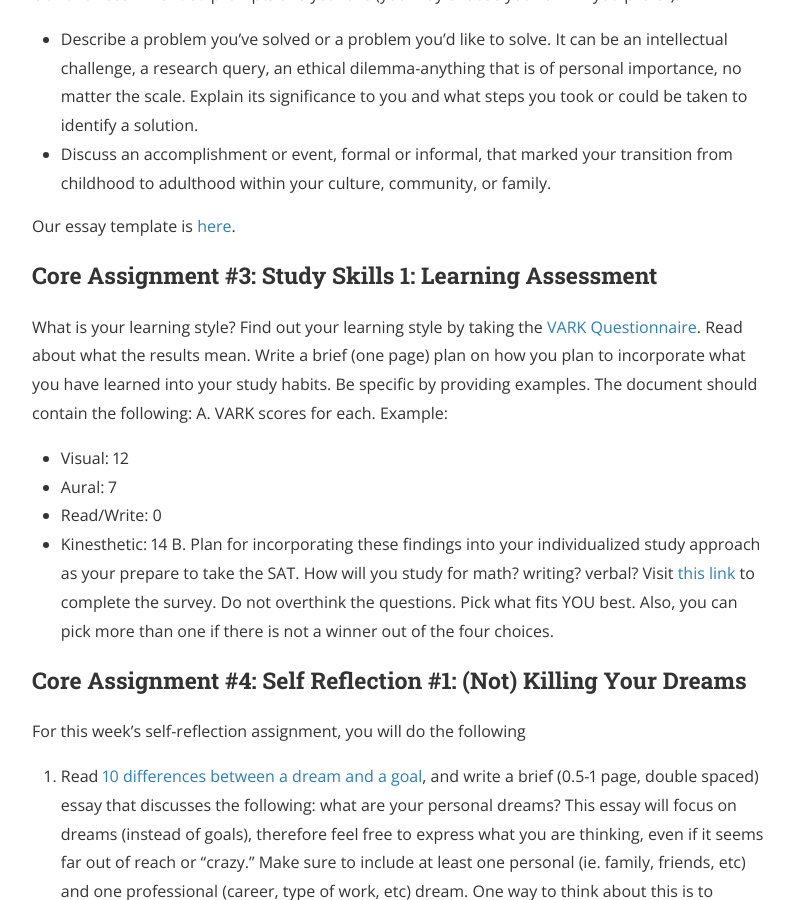
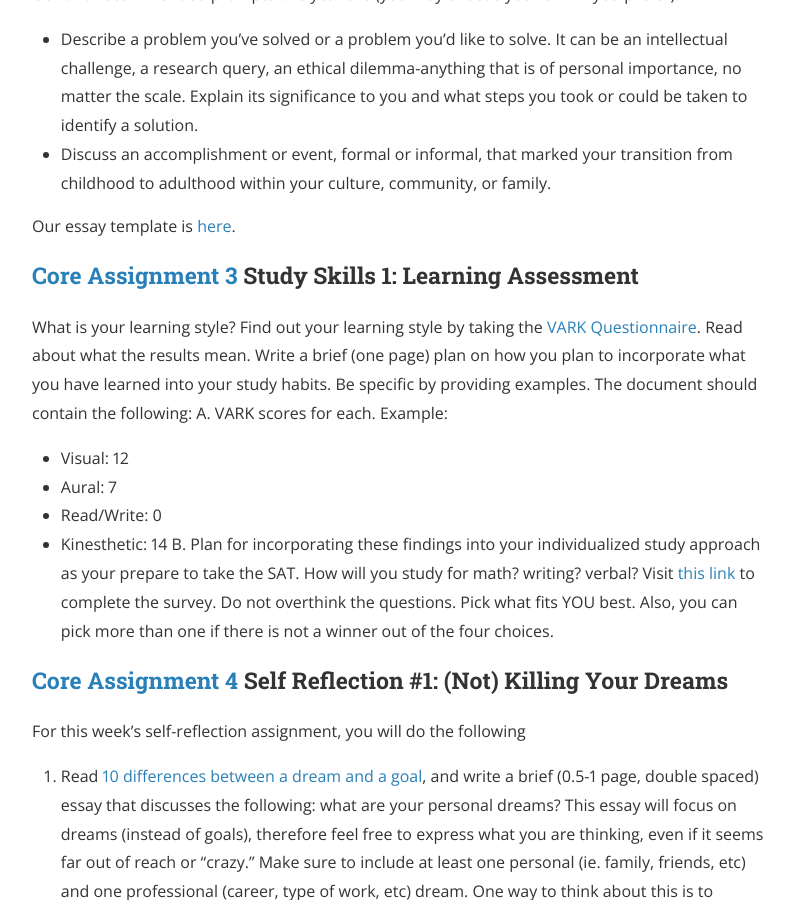
Before and after one commit to wrgr/cppbook, a Jekyll site: the page built from assignments.md, in a window 1280 px wide and 900 px high, scrolled down 1702 px. Shown: the whole window, without its empty margins (240-1034 px from the left). Built offline with Jekyll 4.4.1, drawn with Linux system fonts in a browser that asks for light colours; nearby versions of some CDN libraries; a style sheet for code colours, icons or effects is not loaded; part of the change alters nothing that is shown.

Commit message:
trying md tags

```diff
--- a/assignments.md
+++ b/assignments.md
@@ -41,7 +41,7 @@ Our two recommended prompts this year are (you may choose your own if you prefer
 
 A template that meets this standard is [here](/cppbook/assets/cpp_template_outline.doc).
 
-### Core Assignment #2:  Common App Essay #1 Revision 1 [](#ca002)
+### Core Assignment #2:  Common App Essay #1 Revision 1
 
 Please select and complete an essay on one of the topics for next year’s Common App. The prompts can be found in the Application Prep section of this book. Be sure that you label your essay with your name, assignment number, and prompt. Your essay must be between 250 – 650 words. Aim for at least 500. We will recommend a prompt this year!
 
@@ -51,7 +51,7 @@ Our two recommended prompts this year are (you may choose your own if you prefer
 
 Our essay template is [here](/cppbook/assets/cpp_essay_template.doc).
 
-### Core Assignment #3:  Study Skills 1: Learning Assessment [](#ca003)
+### [Core Assignment 3](#ca003) Study Skills 1: Learning Assessment
 
 What is your learning style?
 Find out your learning style by taking the [VARK Questionnaire](http://vark-learn.com/the-vark-questionnaire/the-vark-questionnaire-for-younger-people/). Read about what the results mean. Write a brief (one page) plan on how you plan to incorporate what you have learned into your study habits. Be specific by providing examples.
@@ -64,7 +64,7 @@ A.	VARK scores for each. Example:
 B.	Plan for incorporating these findings into your individualized study approach as your prepare to take the SAT. How will you study for math? writing? verbal?
 Visit [this link](http://vark-learn.com/the-vark-questionnaire/the-vark-questionnaire-for-younger-people/) to complete the survey. Do not overthink the questions. Pick what fits YOU best. Also, you can pick more than one if there is not a winner out of the four choices.
 
-### Core Assignment #4:  Self Reflection #1: (Not) Killing Your Dreams
+### [Core Assignment 4](#ca004)  Self Reflection #1: (Not) Killing Your Dreams
 
 For this week’s self-reflection assignment, you will do the following
 1.	Read [10 differences between a dream and a goal](https://timemanagementninja.com/2013/04/10-big-differences-between-goals-and-dreams-that-you-must-know/), and write a brief (0.5-1 page, double spaced) essay that discusses the following: what are your personal dreams? This essay will focus on dreams (instead of goals), therefore feel free to express what you are thinking, even if it seems far out of reach or “crazy.” Make sure to include at least one personal (ie. family, friends, etc) and one professional (career, type of work, etc) dream. One way to think about this is to imagine yourself in about 5-10 years and think about what is making you happy and so excited about life!
```
